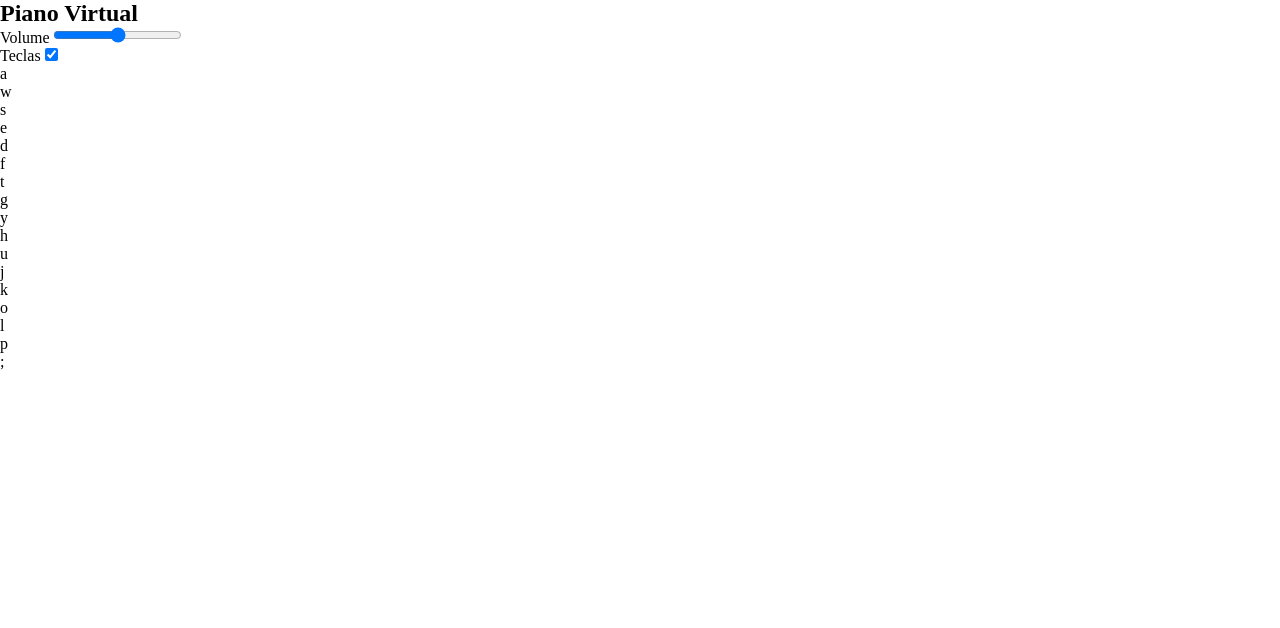
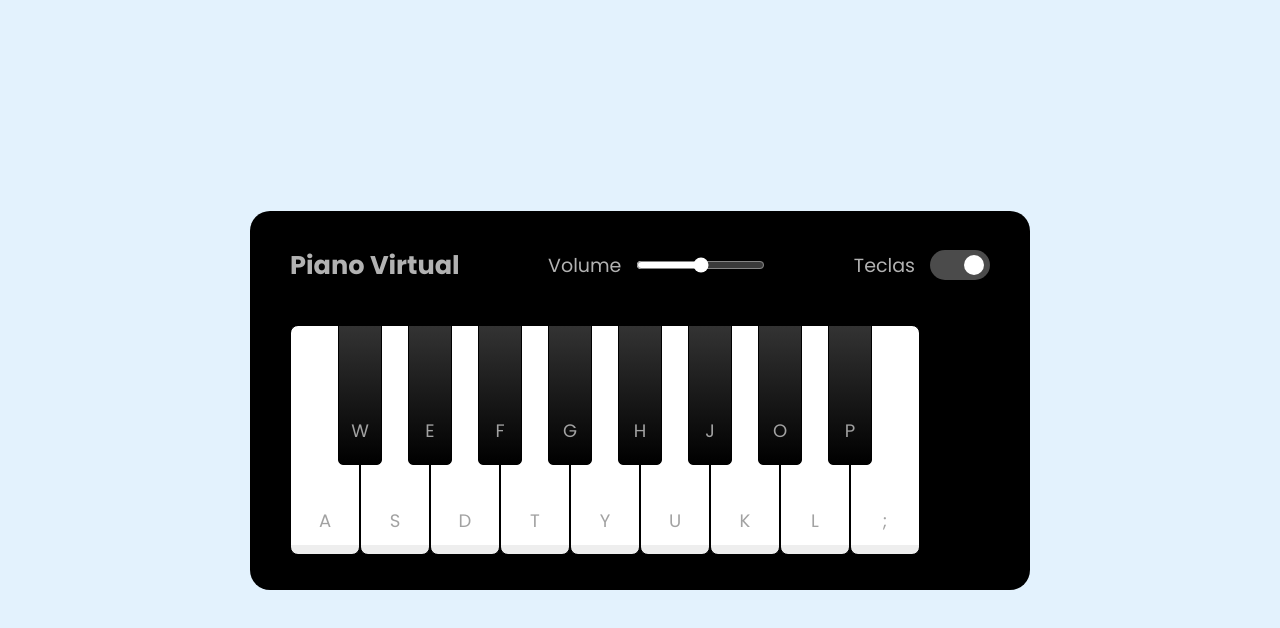
Before and after one commit to JoaoGabrielBonzanini/simulador-Piano, a plain HTML site: page index.html in a window 1280 px wide. Drawn offline with Linux system fonts and the light colour scheme.

Commit message:
CSS done

```diff
--- a/index.html
+++ b/index.html
@@ -1,12 +1,25 @@
 <!DOCTYPE html>
 <html lang="pt-br">
+
 <head>
     <meta charset="UTF-8">
     <meta name="viewport" content="width=device-width, initial-scale=1.0">
+
+    <!-- styles -->
     <link rel="stylesheet" href="./src/styles/reset.css">
     <link rel="stylesheet" href="./src/styles/main.css">
+
+    <!-- fonts -->
+    <link rel="preconnect" href="https://fonts.googleapis.com">
+    <link rel="preconnect" href="https://fonts.gstatic.com" crossorigin>
+    <link
+        href="https://fonts.googleapis.com/css2?family=Poppins:ital,wght@0,100;0,200;0,400;0,700;1,100;1,200;1,400&display=swap"
+        rel="stylesheet">
+
+    <!-- title -->
     <title>Simulador de Piano</title>
 </head>
+
 <body>
     <div class="container">
         <header>
@@ -14,7 +27,7 @@
             <div class="column volume-slider">
                 <span>Volume</span> <input type="range" name="" id="">
             </div>
-            <div class="column keys-check">
+            <div class="column key-check">
                 <span>Teclas</span> <input type="checkbox" checked>
             </div>
         </header>
@@ -40,4 +53,5 @@
     </div>
     <script src="./src/scripts/engine.js"></script>
 </body>
+
 </html>
--- a/src/styles/main.css
+++ b/src/styles/main.css
@@ -0,0 +1,120 @@
+body{
+    display: flex;
+    align-items: center;
+    justify-content: center;
+    min-height: 100vh;
+    background-color: #e3f2fd;
+    color: #ffffff;
+}
+
+.container{
+    width: 780px;
+    border-radius: 20px;
+    padding: 35px 40px;
+    background-color: #000000;
+}
+
+.container header{
+    color: #b2b2b2;
+    display: flex;
+    align-items: center;
+    justify-content: space-between;
+}
+
+header h2{
+    font-size: 1.6rem;
+}
+
+header .column{
+    display: flex;
+    align-items: center;
+
+}
+
+header .column span{
+    font-size: 500;
+    margin-right: 15px;
+    font-size: 1.19rem;
+}
+
+.volume-slider input{
+    accent-color: #ffffff;
+}
+
+.key-check input{
+    width: 60px;
+    height: 30px;
+    appearance: none;
+    border-radius: 30px;
+    background-color: #4b4b4b;
+    cursor: pointer;
+    position: relative;
+}
+
+.key-check input::before{
+    height: 20px;
+    width: 20px;
+    background-color: #8c8c8c;
+    content: "";
+    position: absolute;
+    top: 50%;
+    left: 0.3rem;
+    border-radius: inherit;
+    transform: translateY(-50%);
+    transition: all 0.3s ease;
+}
+
+.key-check input:checked::before{
+    left: 2.1rem;
+    background-color: #ffffff;
+}
+
+.piano-keys {
+    display: flex;
+    margin-top: 40px;
+}
+
+.piano-keys .key{
+    cursor: pointer;
+    list-style: none;
+    color: #a2a2a2;
+    user-select: none;
+    position: relative;
+    text-transform: uppercase;
+}
+
+.piano-keys .white{
+    width: 70px;
+    height: 230px;
+    border: 1px solid #000000;
+    background: linear-gradient(#ffffff 96%, #eeeeee 4%);
+    border-radius: 8px;
+}
+
+.piano-keys .black{
+    width: 44px;
+    height: 140px;
+    z-index: 2;
+    border: 1px solid #000000;
+    margin: 0 -22px 0 -22px;
+    background: linear-gradient(#333333, #000000);
+    border-radius: 0 0 5px 5px;
+}
+
+.piano-keys span{
+    position: absolute;
+    bottom: 20px;
+    width: 100%;
+    text-align: center;
+    font-size: 1.13rem;
+}
+
+.piano-keys .white:active{
+    box-shadow: inset -5px 5px 20px rgba(0, 0, 0, 0.2);
+    background: linear-gradient(bottom #fff 0%, #eee 100%);
+}
+
+.piano-keys .black:active{
+    box-shadow: inset -5px 5px 10px rgba(255, 255, 255, 0.1);
+    background: linear-gradient(bottom #000, #eee);
+}
--- a/src/styles/reset.css
+++ b/src/styles/reset.css
@@ -2,4 +2,6 @@
     margin: 0;
     padding: 0;
     box-sizing: border-box;
+    outline: none;
+    font-family: 'Poppins', sans-serif;
 }
```
